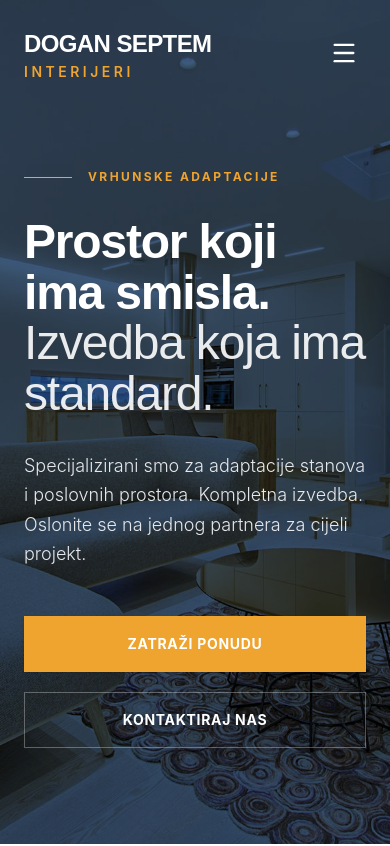
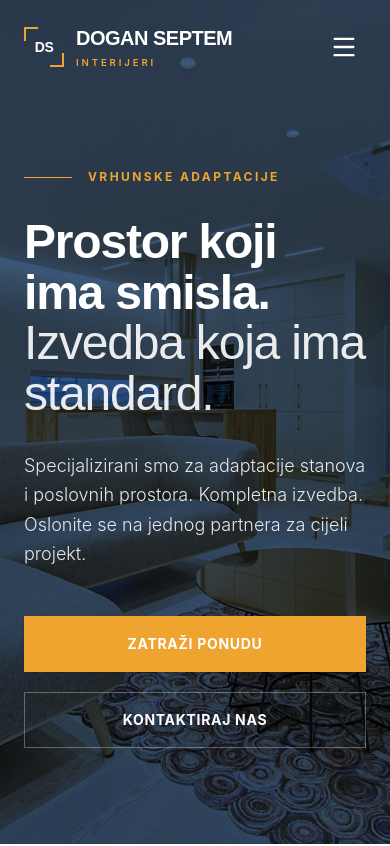
Before and after one commit to VrachoxWizard/dogan-septem-interijeri, a React (Vite) app: page / in a window 390 px wide. Shown: the top 846 px of the page. Built offline with nearby package versions, Linux system fonts and the light colour scheme.

Commit message:
Add styled Logo component to Navbar and Footer

```diff
--- /dev/null
+++ b/public/logo-square.html
@@ -0,0 +1,137 @@
+<!DOCTYPE html>
+<html>
+<head>
+  <meta charset="UTF-8" />
+  <title>Dogan Septem – Logo</title>
+  <link href="https://fonts.googleapis.com/css2?family=Montserrat:wght@400;700;900&display=swap" rel="stylesheet">
+  <style>
+    * { margin: 0; padding: 0; box-sizing: border-box; }
+    body {
+      background: #000;
+      display: flex;
+      align-items: center;
+      justify-content: center;
+      min-height: 100vh;
+    }
+    .card {
+      width: 1000px;
+      height: 1000px;
+      background: linear-gradient(145deg, #0c2d5a 0%, #104c96 45%, #0a2244 100%);
+      display: flex;
+      flex-direction: column;
+      align-items: center;
+      justify-content: center;
+      position: relative;
+      overflow: hidden;
+      font-family: 'Montserrat', sans-serif;
+    }
+
+    /* Geometric corner accents */
+    .card::before {
+      content: '';
+      position: absolute;
+      top: 40px;
+      left: 40px;
+      width: 120px;
+      height: 120px;
+      border-top: 3px solid #efa42f;
+      border-left: 3px solid #efa42f;
+      opacity: 0.7;
+    }
+    .card::after {
+      content: '';
+      position: absolute;
+      bottom: 40px;
+      right: 40px;
+      width: 120px;
+      height: 120px;
+      border-bottom: 3px solid #efa42f;
+      border-right: 3px solid #efa42f;
+      opacity: 0.7;
+    }
+
+    /* Subtle grid overlay */
+    .grid-overlay {
+      position: absolute;
+      inset: 0;
+      background-image:
+        linear-gradient(rgba(255,255,255,0.03) 1px, transparent 1px),
+        linear-gradient(90deg, rgba(255,255,255,0.03) 1px, transparent 1px);
+      background-size: 80px 80px;
+    }
+
+    /* Decorative circle behind text */
+    .glow {
+      position: absolute;
+      width: 500px;
+      height: 500px;
+      background: radial-gradient(circle, rgba(239,164,47,0.08) 0%, transparent 70%);
+      border-radius: 50%;
+    }
+
+    .content {
+      position: relative;
+      z-index: 10;
+      text-align: center;
+      display: flex;
+      flex-direction: column;
+      align-items: center;
+      gap: 0;
+    }
+
+    .divider-top {
+      width: 60px;
+      height: 2px;
+      background: #efa42f;
+      margin-bottom: 36px;
+    }
+
+    .brand-name {
+      font-size: 96px;
+      font-weight: 900;
+      color: #ffffff;
+      letter-spacing: 6px;
+      line-height: 1;
+      text-transform: uppercase;
+    }
+
+    .brand-sub {
+      font-size: 32px;
+      font-weight: 400;
+      color: #efa42f;
+      letter-spacing: 18px;
+      text-transform: uppercase;
+      margin-top: 20px;
+    }
+
+    .divider-bottom {
+      width: 260px;
+      height: 1px;
+      background: linear-gradient(90deg, transparent, #efa42f, transparent);
+      margin-top: 40px;
+    }
+
+    .tagline {
+      font-size: 13px;
+      font-weight: 400;
+      color: rgba(255,255,255,0.4);
+      letter-spacing: 5px;
+      text-transform: uppercase;
+      margin-top: 20px;
+    }
+  </style>
+</head>
+<body>
+  <div class="card">
+    <div class="grid-overlay"></div>
+    <div class="glow"></div>
+    <div class="content">
+      <div class="divider-top"></div>
+      <div class="brand-name">DOGAN<br>SEPTEM</div>
+      <div class="brand-sub">INTERIJERI</div>
+      <div class="divider-bottom"></div>
+      <div class="tagline">Zagreb · Sesvete</div>
+    </div>
+  </div>
+</body>
+</html>
--- a/src/components/layout/Footer.tsx
+++ b/src/components/layout/Footer.tsx
@@ -1,3 +1,5 @@
+
+import { Logo } from '../ui/Logo';
 
 export function Footer() {
     return (
@@ -5,12 +7,7 @@ export function Footer() {
             <div className="container mx-auto px-6 md:px-12 lg:px-20">
                 <div className="grid grid-cols-1 md:grid-cols-12 gap-12 lg:gap-8 mb-16">
                     <div className="md:col-span-5 lg:col-span-4">
-                        <h3 className="font-heading font-bold text-3xl mb-2 tracking-tight">
-                            DOGAN SEPTEM
-                        </h3>
-                        <span className="block text-sm font-medium text-[var(--color-accent)] tracking-widest mb-6">
-                            INTERIJERI
-                        </span>
+                        <Logo variant="light" className="mb-6" />
                         <p className="text-gray-300 text-sm leading-relaxed mb-6 max-w-sm">
                             Prostor koji ima smisla. Izvedba koja ima standard. Kompletne adaptacije i uređenje interijera.
                         </p>
--- a/src/components/layout/Navbar.tsx
+++ b/src/components/layout/Navbar.tsx
@@ -1,6 +1,7 @@
 import { useState, useEffect } from 'react';
 import { Menu, X } from 'lucide-react';
 import { Button } from '../ui/Button';
+import { Logo } from '../ui/Logo';
 import { cn } from '../../lib/utils';
 
 const navLinks = [
@@ -45,19 +46,8 @@ export function Navbar() {
                 )}
             >
                 <div className="container mx-auto px-6 md:px-12 lg:px-20 flex items-center justify-between">
-                    <a href="#" className="flex-shrink-0 z-50 pt-1" onClick={() => setMobileMenuOpen(false)}>
-                        <span className={cn(
-                            "font-heading font-bold text-2xl md:text-3xl tracking-tight transition-colors",
-                            isScrolled || mobileMenuOpen ? "text-[var(--color-primary)]" : "text-white"
-                        )}>
-                            DOGAN SEPTEM
-                        </span>
-                        <span className={cn(
-                            "block text-sm md:text-[0.95rem] font-semibold tracking-[0.25em] mt-0.5 transition-colors",
-                            isScrolled || mobileMenuOpen ? "text-[var(--color-accent)]" : "text-[var(--color-accent)]"
-                        )}>
-                            INTERIJERI
-                        </span>
+                    <a href="#" className="flex-shrink-0 z-50" onClick={() => setMobileMenuOpen(false)}>
+                        <Logo variant={isScrolled || mobileMenuOpen ? 'dark' : 'light'} />
                     </a>
 
                     {/* Desktop Nav */}
--- /dev/null
+++ b/src/components/ui/Logo.tsx
@@ -0,0 +1,53 @@
+import { cn } from '../../lib/utils';
+
+interface LogoProps {
+    variant?: 'light' | 'dark';
+    className?: string;
+}
+
+export function Logo({ variant = 'light', className }: LogoProps) {
+    const isLight = variant === 'light';
+
+    return (
+        <div className={cn('relative flex items-center gap-3 select-none', className)}>
+            {/* Corner accent box */}
+            <div className="relative flex-shrink-0">
+                <div
+                    className={cn(
+                        'w-10 h-10 relative',
+                        isLight ? 'border-[var(--color-accent)]' : 'border-[var(--color-accent)]'
+                    )}
+                >
+                    {/* Top-left corner */}
+                    <span className="absolute top-0 left-0 w-3.5 h-3.5 border-t-2 border-l-2 border-[var(--color-accent)]" />
+                    {/* Bottom-right corner */}
+                    <span className="absolute bottom-0 right-0 w-3.5 h-3.5 border-b-2 border-r-2 border-[var(--color-accent)]" />
+                    {/* DS monogram */}
+                    <span
+                        className={cn(
+                            'absolute inset-0 flex items-center justify-center font-heading font-black text-sm leading-none tracking-tight',
+                            isLight ? 'text-white' : 'text-[var(--color-primary)]'
+                        )}
+                    >
+                        DS
+                    </span>
+                </div>
+            </div>
+
+            {/* Text */}
+            <div className="flex flex-col justify-center">
+                <span
+                    className={cn(
+                        'font-heading font-bold leading-none tracking-tight text-xl md:text-2xl',
+                        isLight ? 'text-white' : 'text-[var(--color-primary)]'
+                    )}
+                >
+                    DOGAN SEPTEM
+                </span>
+                <span className="text-[var(--color-accent)] text-[0.6rem] font-semibold tracking-[0.3em] uppercase mt-1">
+                    INTERIJERI
+                </span>
+            </div>
+        </div>
+    );
+}
```
